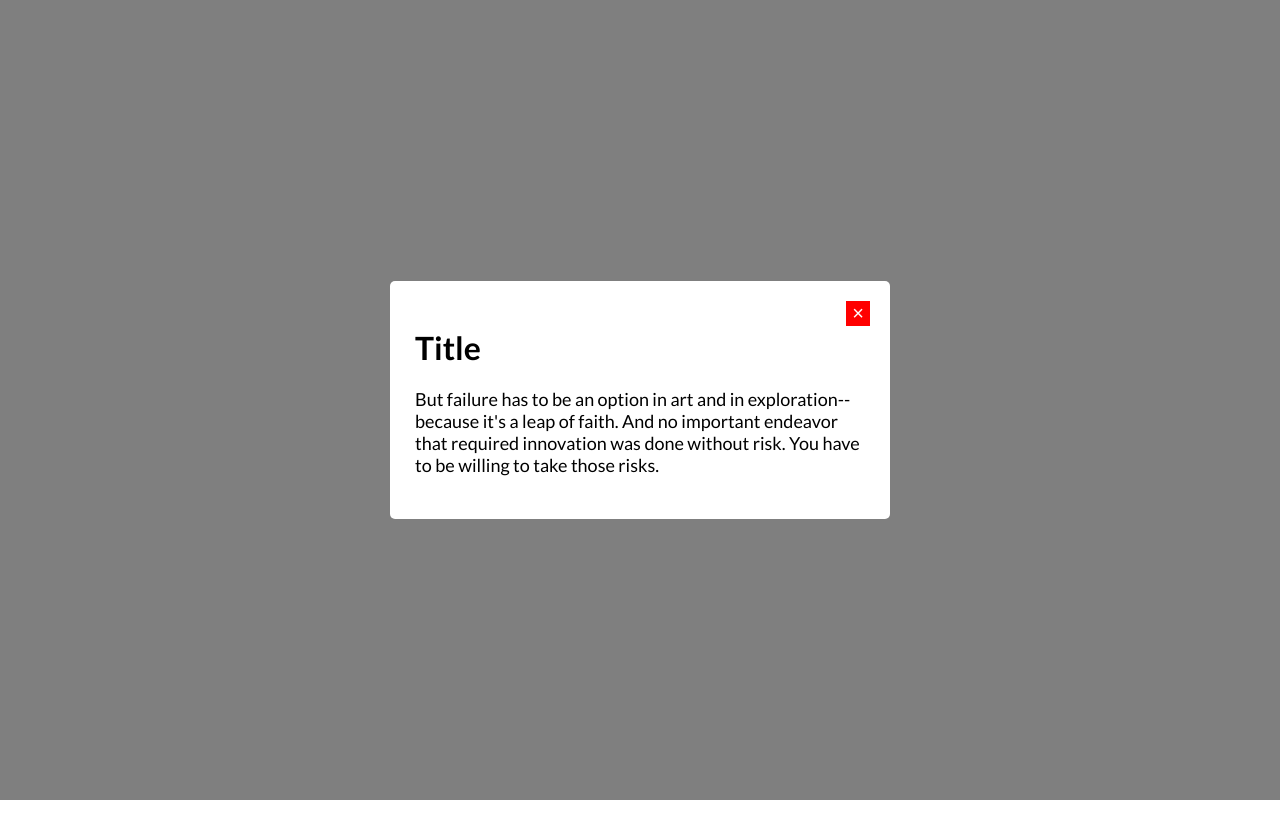
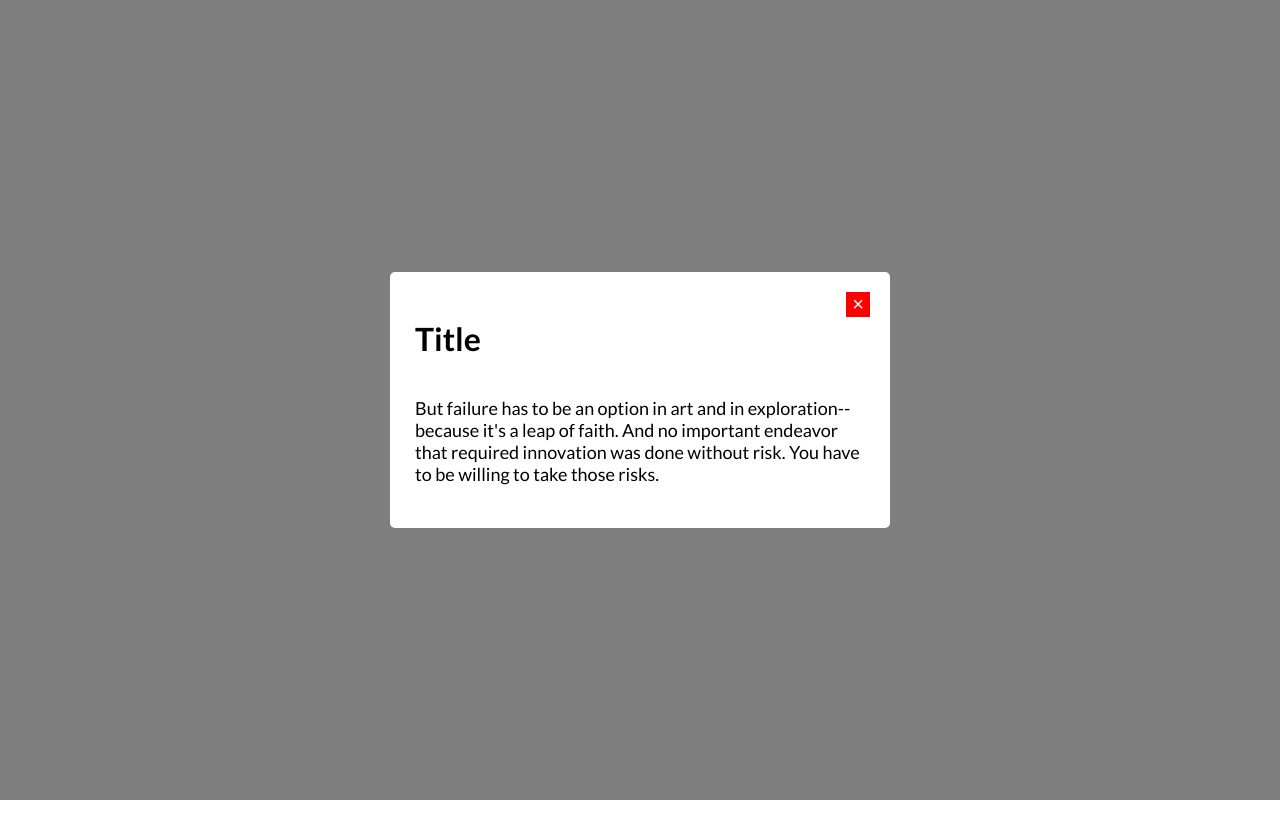
Before and after one commit to Ghuseynova/popup, a website built with webpack: page src/index.html in a window 1280 px wide. Both pictures are taken after a click on the button "OPEN POPUP". Built offline with nearby package versions, Linux system fonts and the light colour scheme.

Commit message:
fixed some bugs

```diff
--- a/src/index.js
+++ b/src/index.js
@@ -4,9 +4,13 @@ import "./scss/style.scss";
 
 import { Popup } from "./libjs/popup.js";
 
-const content = document.querySelector(".content");
-console.log(content);
+const content = document.querySelector(".content"); //It is domNode el
+
+// const markUp = `
+//         <h1> String </h1>
+//         <p>I am just html markup not domNode el </p>
+// `; // It is just html markup
+
 const newPopup = new Popup(content);
 
 newPopup.init();
-// console.log(newPopup.init);
--- a/src/libjs/popup.js
+++ b/src/libjs/popup.js
@@ -4,14 +4,21 @@ export class Popup {
     this.overlay = null;
     this.container = null;
     this.closeBtn = null;
+    this.isOpened = "is-opened";
     this.options = {
       content: content
     };
   }
 
   close() {
-    if (this.popup.classList.contains("is-opened")) {
-      this.popup.classList.remove("is-opened");
+    if (this.popup.classList.contains(this.isOpened)) {
+      this.popup.classList.remove(this.isOpened);
+    }
+  }
+
+  open() {
+    if (!this.popup.classList.contains(this.isOpened)) {
+      this.popup.classList.add(this.isOpened);
     }
   }
 
@@ -19,7 +26,7 @@ export class Popup {
     const elem = document.querySelector(".js-popup-open");
     if (elem) {
       elem.addEventListener("click", () => {
-        this.popup.classList.add("is-opened");
+        this.popup.classList.add(this.isOpened);
       });
     }
 
@@ -38,7 +45,7 @@ export class Popup {
     if (typeof this.options.content === "string") {
       content = this.options.content;
     } else {
-      content = this.options.content;
+      content = this.options.content.innerHTML;
     }
 
     this.popup = document.createElement("div");
@@ -54,7 +61,7 @@ export class Popup {
 
     this.content = document.createElement("div");
     this.content.className = "popup__content";
-    this.content.appendChild(content);
+    this.content.innerHTML = content;
     this.container.appendChild(this.content);
 
     this.closeBtn = document.createElement("button");
@@ -64,12 +71,8 @@ export class Popup {
     document.querySelector("body").appendChild(this.popup);
   }
 
-  open() {
+  init() {
     this._toBuilt();
     this._initEvents();
   }
-
-  init() {
-    this.open();
-  }
 }
--- a/src/scss/_common.scss
+++ b/src/scss/_common.scss
@@ -47,3 +47,7 @@ h1 {
 p {
   font-size: 18px;
 }
+
+.content {
+  display: none;
+}
```
Also changed, not shown: dist/js/index.js.
